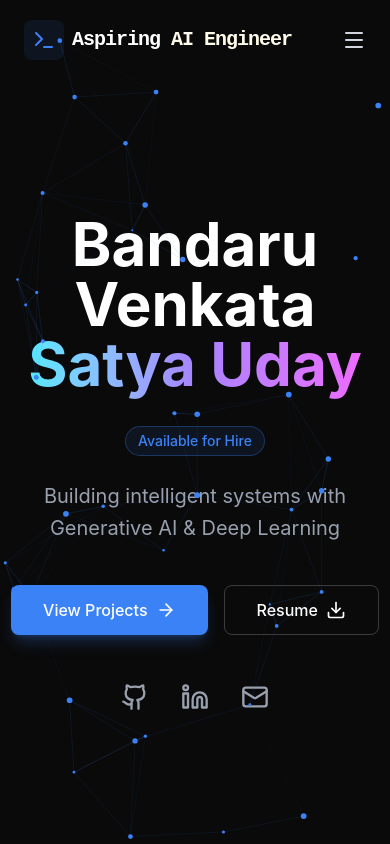
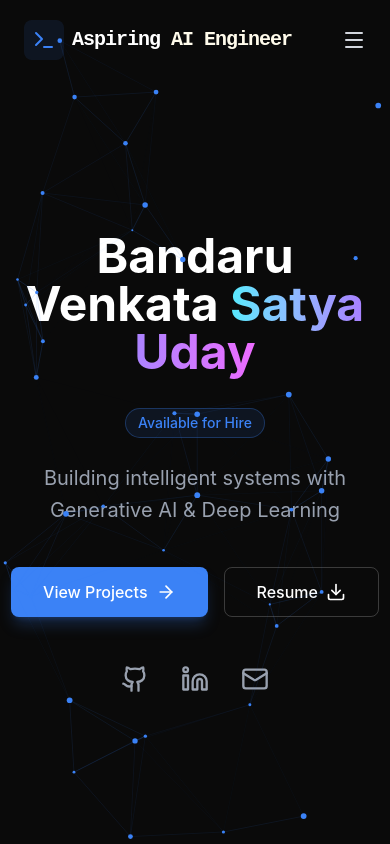
Before and after one commit to satyaudaybandaru/Portfolio, a React app: page / in a window 390 px wide. Shown: the top 844 px of the page. Built offline with nearby package versions, Linux system fonts and the light colour scheme; the HTML template or start-up script is replaced by a standard one.

Commit message:
fixed responsiveness for profile name(mobile)

```diff
--- a/src/components/Sections/Hero.jsx
+++ b/src/components/Sections/Hero.jsx
@@ -18,7 +18,7 @@ const Hero = () => {
             >
                 <h1 className="font-bold mb-6 leading-tight">
                     <div className="flex flex-wrap items-center justify-center gap-4">
-                        <span className="text-6xl md:text-7xl pb-2 text-white">
+                        <span className="text-5xl md:text-5xl lg:text-7xl pb-2 text-white">
                             {profile.name.split(' ').slice(0, -2).join(' ')} <span className="text-gradient">{profile.name.split(' ').slice(-2).join(' ')}</span>
                         </span>
                         <div className="inline-block px-3 py-1 rounded-full border border-primary/30 bg-primary/10 text-primary text-sm font-medium self-center mt-2 md:mt-0">
```
